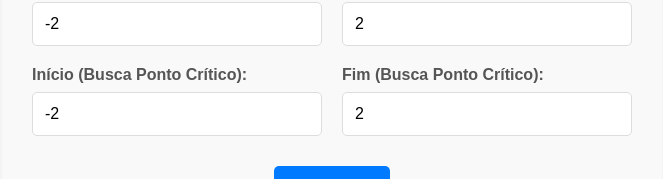
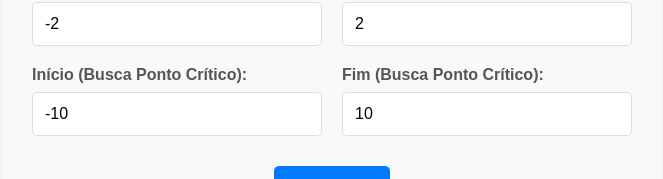
Before and after one commit to DevStrawberry/calculus-calculator-js, a React (Create React App) app in the folder frontend/: page / in a window 1280 px wide. Shown: the part 315-494 px from the top of the page, without its empty margins (308-971 px from the left). Built offline with nearby package versions, Linux system fonts and the light colour scheme.

Commit message:
fix: Correct initial function value display again (2x)

```diff
--- a/frontend/src/components/Calculator.js
+++ b/frontend/src/components/Calculator.js
@@ -13,8 +13,8 @@ function Calculator() {
     const [intervalStart, setIntervalStart] = useState('-2');
     const [intervalEnd, setIntervalEnd] = useState('2');
     // NOVOS ESTADOS PARA O INTERVALO DO PONTO CRÍTICO
-    const [criticalStart, setCriticalStart] = useState('-2');
-    const [criticalEnd, setCriticalEnd] = useState('2');
+    const [criticalStart, setCriticalStart] = useState('-10');
+    const [criticalEnd, setCriticalEnd] = useState('10');
     // Inputs da Integral
     const [integralA, setIntegralA] = useState('0');
     const [integralB, setIntegralB] = useState('1');
```
